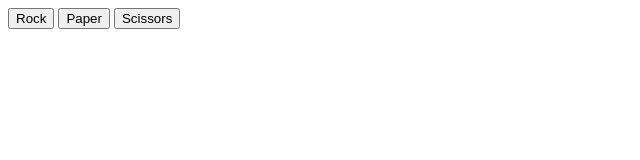
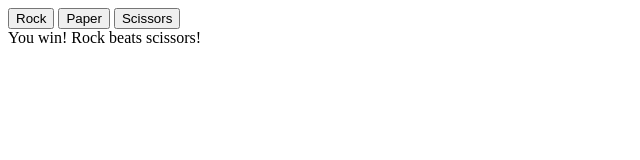
Before and after one commit to CharlesCoeder/rock-paper-scissors, a plain HTML site: page index.html in a window 1280 px wide. Both pictures are taken after a click on the button "Rock". Shown: the whole page, without its empty margins (0-640 px from the left). Drawn offline with Linux system fonts and the light colour scheme.

Commit message:
results displayed on page

```diff
--- a/index.html
+++ b/index.html
@@ -10,6 +10,7 @@
     <button class="btn">Rock</button>
     <button class="btn">Paper</button>
     <button class="btn">Scissors</button>
+    <div class="results"></div>
     <script src="javascript.js"></script>
 </body>
 </html>
--- a/javascript.js
+++ b/javascript.js
@@ -97,9 +97,10 @@ function game(rounds){
     }
 }
 
-let buttons = document.querySelectorAll('.btn');
+const buttons = document.querySelectorAll('.btn');
+const results = document.querySelector('.results');
 buttons.forEach((button) => {
     button.addEventListener('click', () => {
-        console.log(playRound(button.textContent,computerPlay()));
+        results.textContent = playRound(button.textContent,computerPlay());
     });
 });
```
